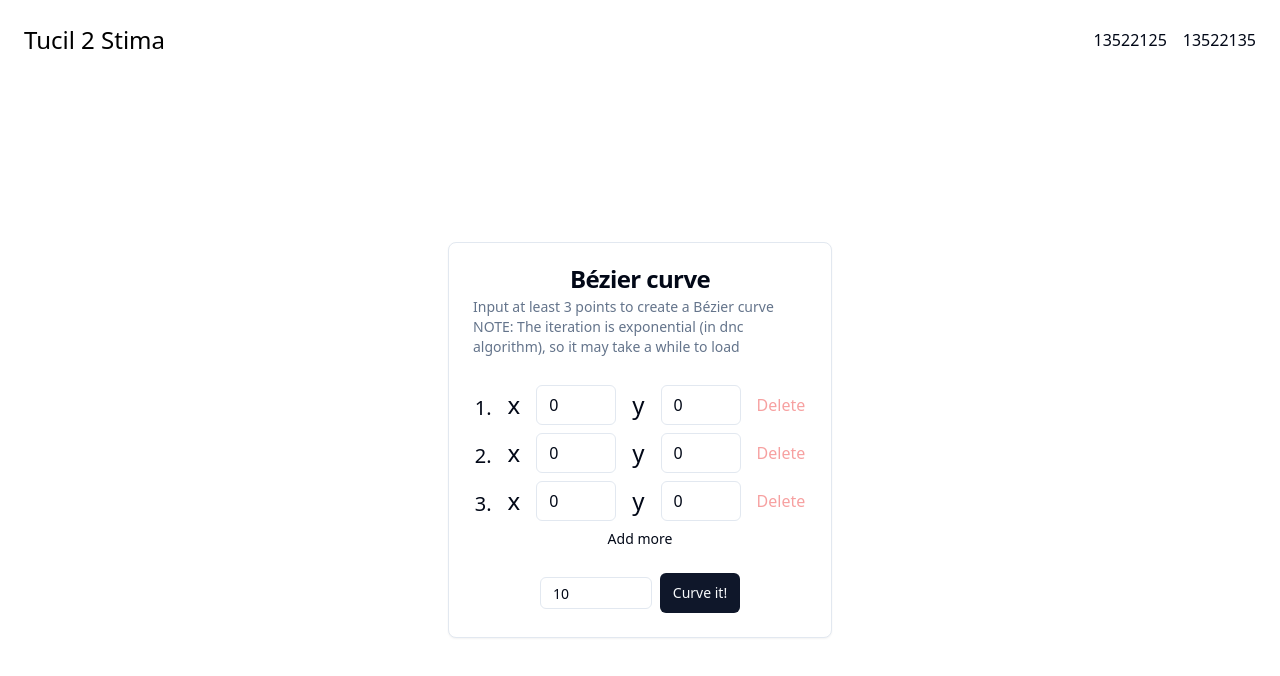
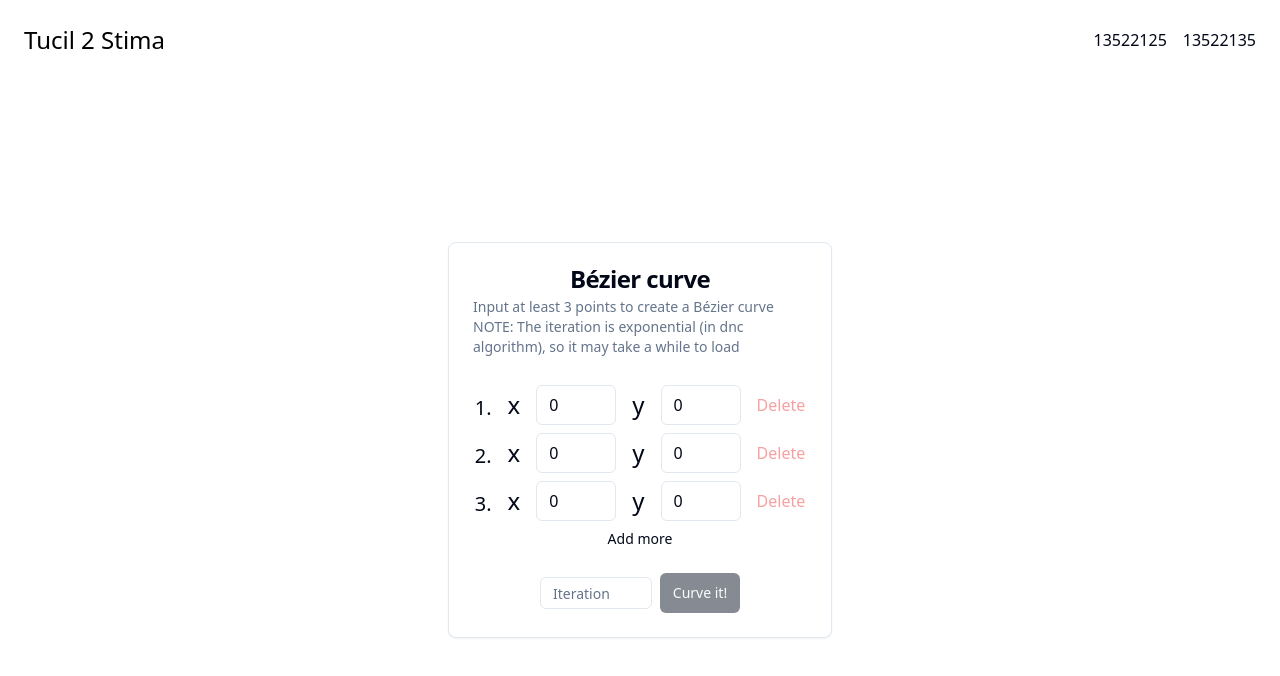
Before and after one commit to satriadhikara/Tucil2_13522125_13522135, a React (Vite) app: page / in a window 1280 px wide. Shown: the top 676 px of the page. Built offline with nearby package versions, Linux system fonts and the light colour scheme.

Commit message:
refactor: fix iteration input

```diff
--- a/src/App.tsx
+++ b/src/App.tsx
@@ -24,9 +24,12 @@ import {
 import { Point, TempPoint } from "./types";
 import BezierCurveChart from "./components/BezierCurveChart";
 
+type TempIteration = number | string;
+
 function App() {
-  const [iteration, setIteration] = useState(10);
-  const [staticIteration, setStaticIteration] = useState(iteration);
+  const [iteration, setIteration] = useState<TempIteration>("");
+  const [iterationLevel, setIterationLevel] = useState<number>(0);
+  const [staticIteration, setStaticIteration] = useState(iterationLevel);
 
   const [points, setPoints] = useState<TempPoint[]>([
     { x: 0, y: 0 },
@@ -45,13 +48,13 @@ function App() {
       console.error("Invalid input");
       return;
     }
-    // Conversion logic here
     const newFinalPoints: Point[] = points.map(({ x, y }) => ({
       x: Number(x),
       y: Number(y),
     }));
+    setIterationLevel(Number(iteration));
     setFinalPoints(newFinalPoints);
-    setStaticIteration(iteration);
+    setStaticIteration(Number(iteration));
   };
 
   const isValidInput = () => {
@@ -64,6 +67,9 @@ function App() {
       ) {
         return false;
       }
+    }
+    if (typeof iteration !== "number" || isNaN(iteration) || iteration < 1) {
+      return false;
     }
     return true;
   };
@@ -78,7 +84,8 @@ function App() {
     setPoints(newPoints);
   };
 
-  const handleIterationChange = (value: number) => {
+  const handleIterationChange = (value: TempIteration) => {
+    value = value === "" ? "" : Number(value);
     setIteration(value);
   };
 
@@ -176,17 +183,15 @@ function App() {
                   <Input
                     type="number"
                     className="h-8 w-28 mr-2"
-                    placeholder="Iterasion"
+                    placeholder="Iteration"
                     value={iteration}
-                    onChange={(e) =>
-                      handleIterationChange(Number(e.target.value))
-                    }
+                    onChange={(e) => handleIterationChange(e.target.value)}
                   />
                   <DrawerTrigger>
                     <Button
                       onClick={convertPoints}
                       disabled={!isValidInput()}
-                      className="h-8 w-16 py-5 px-10"
+                      className="h-8 w-16 py-5 px-10 disabled:cursor-not-allowed"
                     >
                       Curve it!
                     </Button>
@@ -202,17 +207,17 @@ function App() {
                         <div className="w-full flex items-center justify-center">
                           <BezierCurveChart
                             controlPoints={finalPoints}
-                            iteration={iteration + 1}
+                            iteration={iterationLevel + 1}
                           />
                         </div>
                       </DrawerDescription>
                       <DrawerFooter>
                         <Slider
-                          defaultValue={[iteration]}
+                          defaultValue={[iterationLevel]}
                           max={staticIteration}
                           min={1}
                           step={1}
-                          onValueChange={(value) => setIteration(value[0])}
+                          onValueChange={(value) => setIterationLevel(value[0])}
                         />
                         <span className="mb-4"></span>
                         <p>??? ms</p>
```
